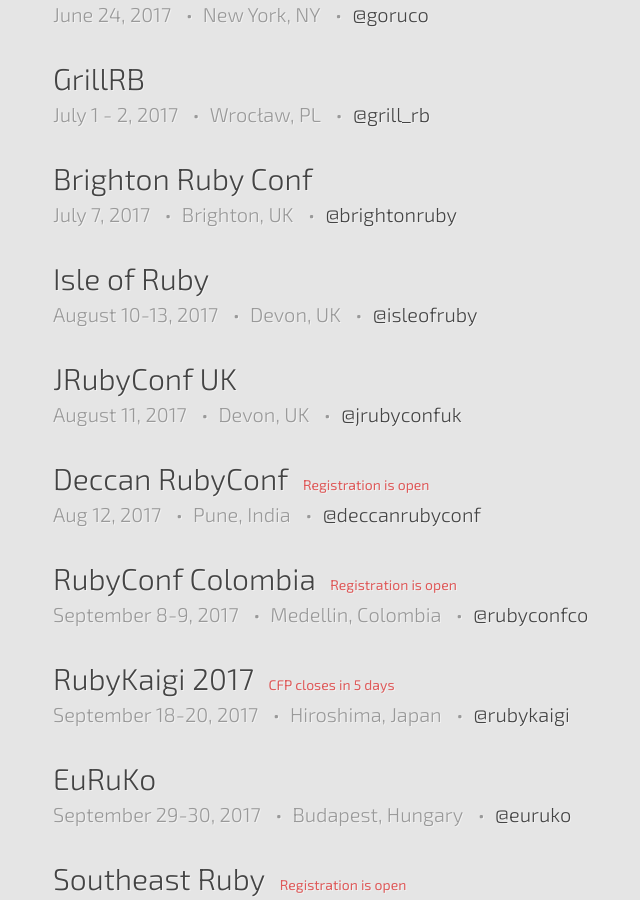
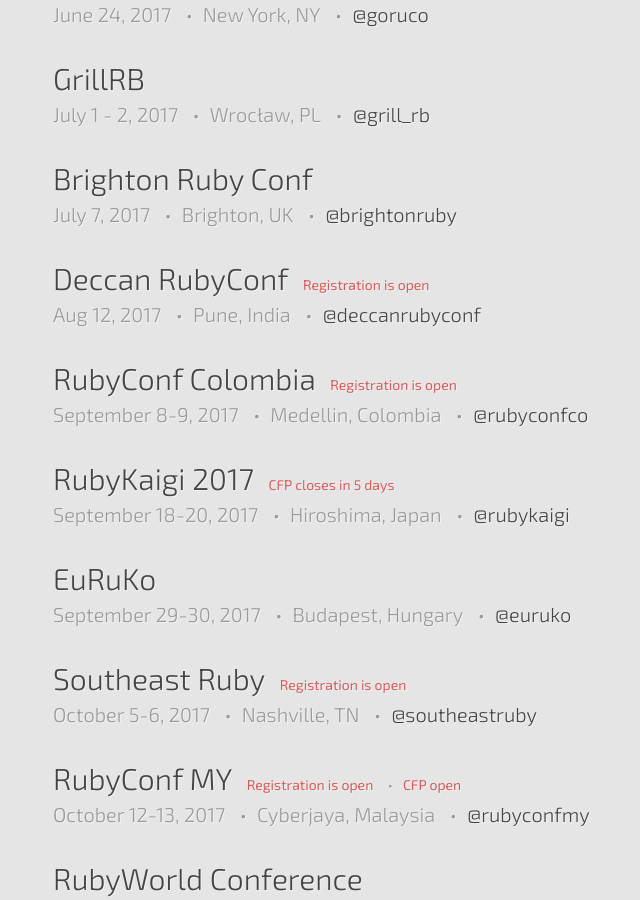
Before and after one commit to ruby-conferences/ruby-conferences.github.io, a Jekyll site: the page built from index.html, in a window 1280 px wide and 900 px high, scrolled down 1002 px. Shown: the whole window, without its empty margins (187-827 px from the left). Built offline with Jekyll 4.4.1, drawn with Linux system fonts in a browser that asks for light colours.

Commit message:
Remove Isle of Ruby, JRubyConf UK pending new date
https://twitter.com/isleofruby/status/864207465797353472

```diff
--- a/_data/current.yml
+++ b/_data/current.yml
@@ -55,22 +55,6 @@
   twitter: brightonruby
   cfp_phrase: CFP closes
   cfp_date: "March 31, 2017"
-
-- name: Isle of Ruby
-  location: Devon, UK
-  dates: "August 10-13, 2017"
-  url: http://isleofruby.org/
-  twitter: isleofruby
-  cfp_phrase: CFP closes
-  cfp_date: "May 28, 2017"
-
-- name: JRubyConf UK
-  location: Devon, UK
-  dates: "August 11, 2017"
-  url: http://jrubyconf.uk/
-  twitter: jrubyconfuk
-  cfp_phrase: CFP closes
-  cfp_date: "May 28, 2017"
 
 - name: Deccan RubyConf
   location: Pune, India
```
